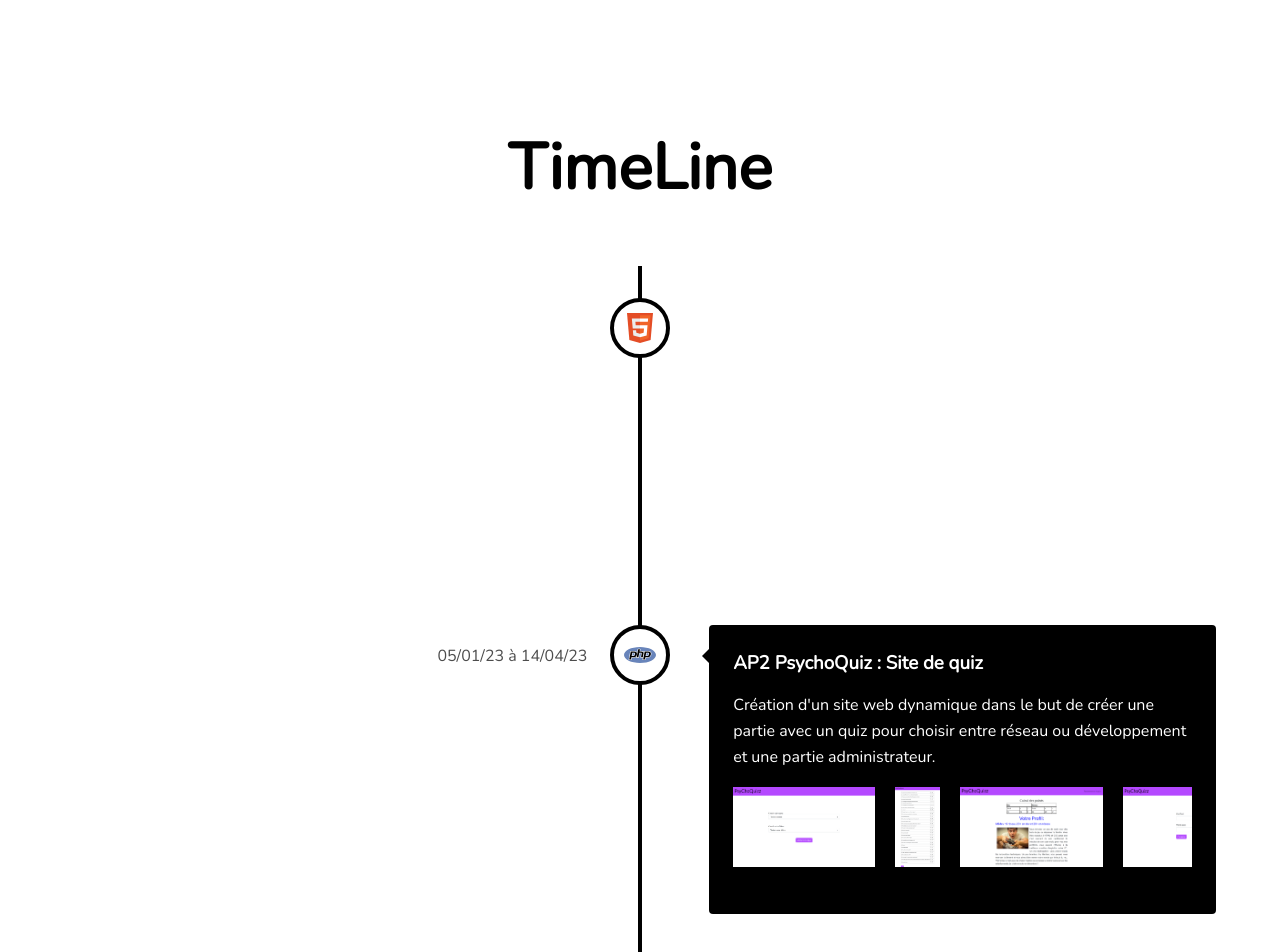
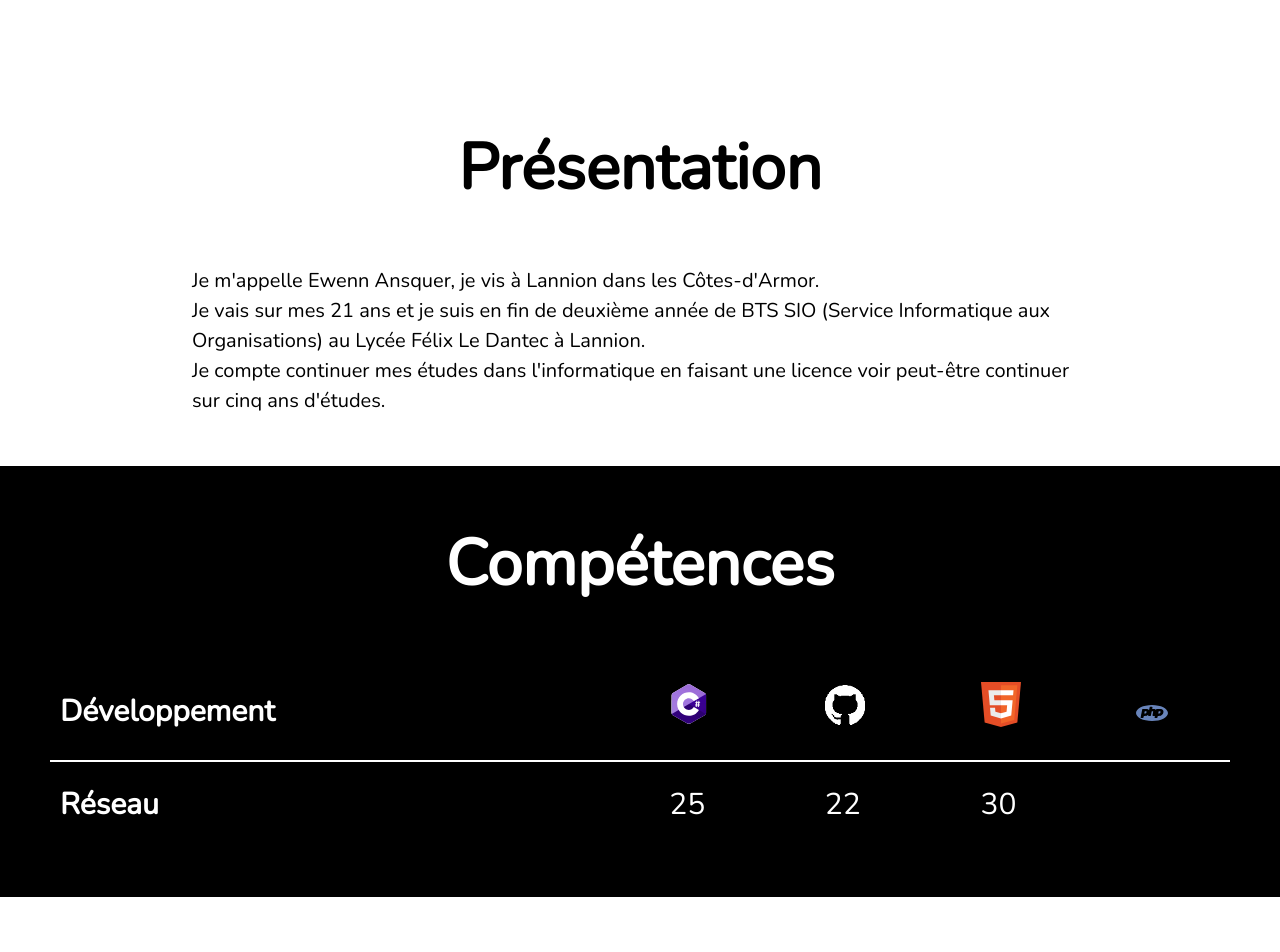
Before and after one commit to EwennAnsquer/portfolio, a React (Vite) app: page / in a window 1280 px wide. Shown: the part 700-1652 px from the top of the page. Built offline with nearby package versions, Linux system fonts and the light colour scheme.

Commit message:
ajout d'une partie présentation et une partie skills

```diff
--- a/src/App.jsx
+++ b/src/App.jsx
@@ -2,6 +2,8 @@ import './App.css'
 import './font.css'
 import HeroBanner from './components/herobanner/herobanner';
 import Navbar from "./components/navbar/navbar";
+import Presentation from './components/presentation/presentation';
+import Skills from './components/skills/skills'
 import Timeline from "./components/timeline/timeline";
 import Year from "./components/year/year"
 import Veille from "./components/veille/veille"
@@ -33,9 +35,9 @@ function App() {
             <main>
                 <Navbar heroBannerHeight={heroBannerHeight}/>
                 <HeroBanner ref={heroBannerRef}/>
+                <Presentation />
+                <Skills />
                 <Timeline />
-                {/* <Year id={"2022-2023"} nbProject={2} />
-                <Year id={"2023-2024"} nbProject={1} /> */}
                 <Liste name="Certifications" Id="certif" fontSize="50px" fontWeigth="800">
                     <Certification name="Ansi SecNumAcademie" date="12/11/22" file={[["Ansi_SecNumAcademie", "https://dochub.com/m/shared-document/eansquer-ledantec/qA8ldYxVEkAZNZ8R6MJrpP/ansi-secnumacademie-pdf?dt=hVVuGk6J6Ai7xBVLac1B"]]}/>
                     <Certification name="CNIL" date="18/09/22 et 27/09/22" file={[["Certificat_CNIL_Module1","https://dochub.com/m/shared-document/eansquer-ledantec/r4D6EkZVZJjlYA9VpQXW7O/certificat-cnil-module1-pdf?dt=QknAzcY4rzwTx2vG1paj"],["Certificat_CNIL_Module2","https://dochub.com/m/shared-document/eansquer-ledantec/jo3xELpR3A8k5YkVJBa7nr/certificat-cnil-module2-pdf?dt=uyN427-XjxExivKG7TPL"],["Certificat_CNIL_Module3","https://dochub.com/m/shared-document/eansquer-ledantec/Xv7zYW5RnlX3rd0V2A9egx/certificat-cnil-module3-pdf?dt=QpTyTaVtPa77iBrh1G5o"]]}/>
--- a/src/components/navbar/navbar.jsx
+++ b/src/components/navbar/navbar.jsx
@@ -29,15 +29,15 @@ export default function NavBar({ heroBannerHeight }) {
 
   return (
     <div className={`navbar ${toggle ? 'black-bg' : ''}`} ref={navbarRef}>
+      <button className="link" onClick={() => scrollToSection('presentation')}>
+        Présentation
+      </button>
+      <button className="link" onClick={() => scrollToSection('skills')}>
+        Compétences
+      </button>
       <button className="link" onClick={() => scrollToSection('timeline')}>
         TimeLine
       </button>
-      {/* <button className="link" onClick={() => scrollToSection('2022-2023')}>
-        2022-2023
-      </button>
-      <button className="link" onClick={() => scrollToSection('2023-2024')}>
-        2023-2024
-      </button> */}
       <button className="link" onClick={() => scrollToSection('certif')}>
         Certifications
       </button>
--- /dev/null
+++ b/src/components/presentation/presentation.css
@@ -0,0 +1,16 @@
+.presentation{
+    width: 100%;
+    margin-bottom: 50px;
+}
+
+.presentation h2{
+    font-size: 4rem;
+    font-weight: 600;
+    text-align: center;
+    padding-bottom: 50px;
+}
+
+.presentationContent{
+    margin: 0 15%;
+    font-size: 20px;
+}
--- /dev/null
+++ b/src/components/presentation/presentation.jsx
@@ -0,0 +1,13 @@
+import React from 'react'
+import './presentation.css'
+
+export default function Presentation() {
+  return (
+    <div className='presentation' id='presentation'>
+        <h2>Présentation</h2>
+        <div className="presentationContent">
+            <p>Je m'appelle Ewenn Ansquer, je vis à Lannion dans les Côtes-d'Armor. <br/>Je vais sur mes 21 ans et je suis en fin de deuxième année de BTS SIO (Service Informatique aux Organisations) au Lycée Félix Le Dantec à Lannion. <br/>Je compte continuer mes études dans l'informatique en faisant une licence voir peut-être continuer sur cinq ans d'études.</p>
+        </div>
+    </div>
+  )
+}
--- /dev/null
+++ b/src/components/skills/skills.css
@@ -0,0 +1,27 @@
+.skills{
+    background-color: black;
+    width: 100%;
+    margin-bottom: 50px;
+    color: white;
+    padding: 50px;
+}
+
+.skills h2{
+    font-size: 4rem;
+    font-weight: 600;
+    text-align: center;
+    padding-bottom: 50px;
+}
+
+.skills table{
+    font-size: 30px;
+    text-align: left;
+}
+
+.skills table th, .skills table td{
+    padding: 20px 10px;
+}
+
+.skills table tr:first-child td, .skills table tr:first-child th{
+    border-bottom: 2px solid white;
+}
--- /dev/null
+++ b/src/components/skills/skills.jsx
@@ -0,0 +1,32 @@
+import React from 'react'
+import './skills.css'
+
+import CSHARPIcon from '../icons/CSHARPIcon'
+import GITHUBIcon from '../icons/GITHUBIcon'
+import HTMLIcon from '../icons/HTMLIcon'
+import PHPIcon from '../icons/PHPIcon'
+import SYMFONYIcon from '../icons/SYMFONYIcon'
+
+export default function Skills() {
+  return (
+    <div className='skills' id='skills'>
+        <h2>Compétences</h2>
+        <table>
+            <tr id='devRow'>
+                <th>Développement</th>
+                <td><CSHARPIcon width={'40px'} /></td>
+                <td><GITHUBIcon height={'40px'}/></td>
+                <td><HTMLIcon width={'40px'}/></td>
+                <td><PHPIcon height={'40px'}/></td>
+                <td><SYMFONYIcon height={'40px'}/></td>
+            </tr>
+            <tr id='resRow'>
+                <th>Réseau</th>
+                <td>25</td>
+                <td>22</td>
+                <td>30</td>
+            </tr>
+        </table>
+    </div>
+  )
+}
```
